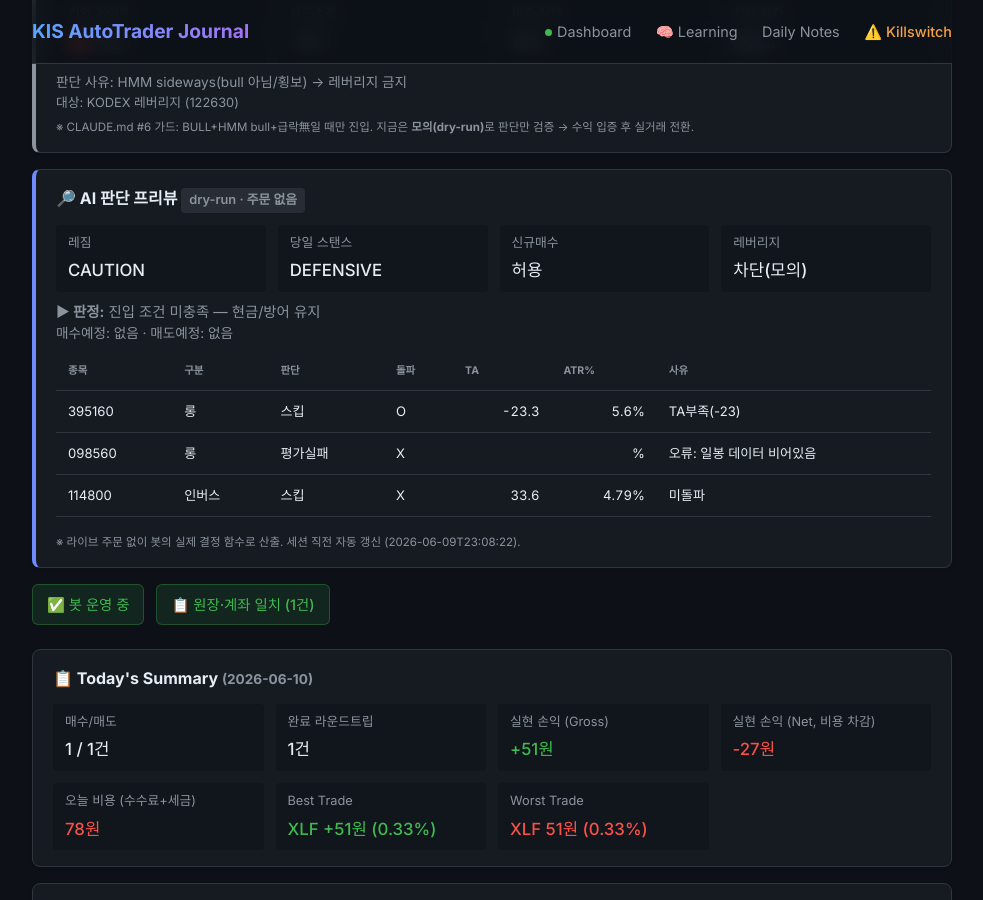
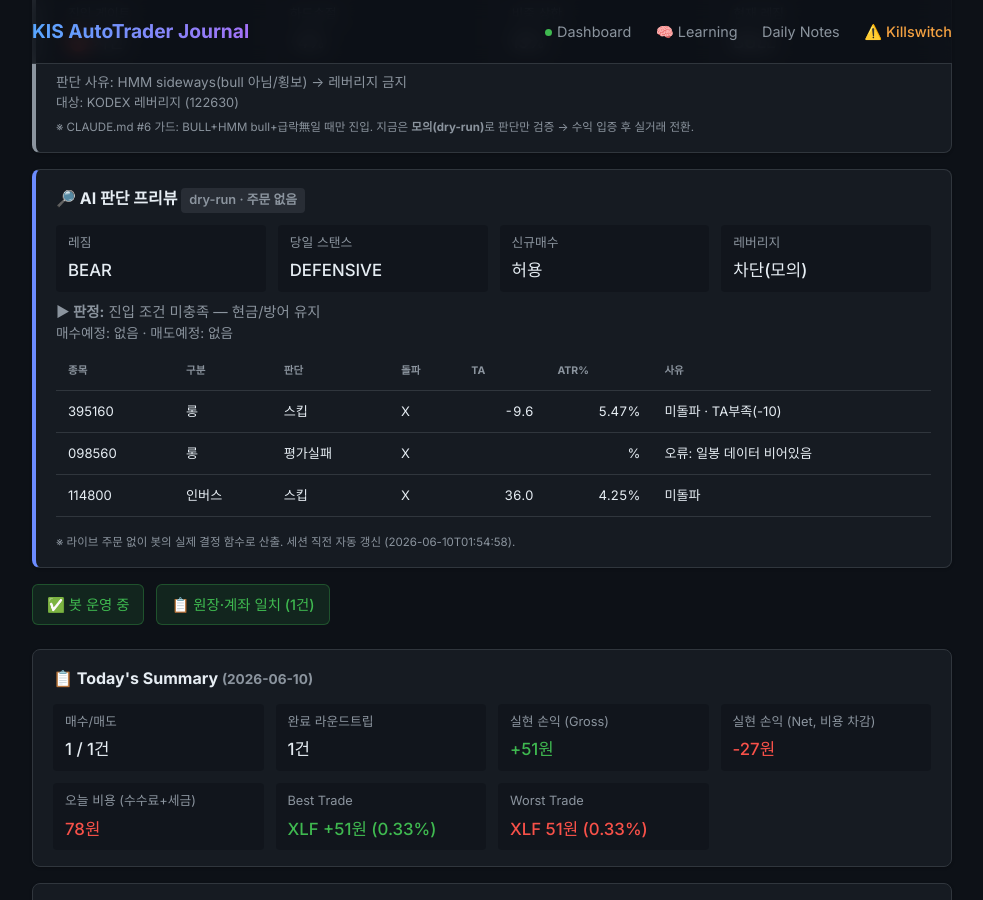
Before and after one commit to BudongJW/kis-trading-journal, a Jekyll site: the page built from index.html, in a window 1280 px wide and 900 px high, scrolled down 645 px. Shown: the whole window, without its empty margins (148-1131 px from the left). Built offline with Jekyll 4.4.1, drawn with Linux system fonts in a browser that asks for light colours; nearby versions of some CDN libraries.

Commit message:
auto: dry-run preview 06-10 01:55Z

```diff
--- a/_data/dry_run.json
+++ b/_data/dry_run.json
@@ -1,19 +1,19 @@
 {
-  "generated_at": "2026-06-09T23:08:22",
+  "generated_at": "2026-06-10T01:54:58",
   "mode": "DRY-RUN (읽기 전용, 주문 없음)",
   "market": {
-    "regime": "CAUTION",
+    "regime": "BEAR",
     "regime_blind": false,
-    "regime_detail": "카나리아 1/2 음전환",
+    "regime_detail": "카나리아 1/2 음전환 | HMM bear (99%) → BEAR 격상",
     "day_stance": "DEFENSIVE",
     "day_stance_forced": false,
-    "briefing": "오늘 스탠스 방어(DEFENSIVE) · 레짐 CAUTION·신뢰도 22% · 美 오버나이트 bearish(-1.5%) · 고변동(86.0%ile) · 예산 25%·최대 1종목·허용 인버스",
+    "briefing": "오늘 스탠스 방어(DEFENSIVE) · 레짐 BEAR·신뢰도 24% · 美 오버나이트 bearish(-1.0%) · 고변동(100.0%ile) · 예산 25%·최대 1종목·허용 인버스",
     "blocks_new_buys": false
   },
   "gates": {
     "leverage_dry_run": true,
     "leverage_gate_allowed": false,
-    "leverage_gate_reason": "레짐 CAUTION(BULL 아님) → 레버리지 금지"
+    "leverage_gate_reason": "레짐 BEAR(BULL 아님) → 레버리지 금지"
   },
   "account": {
     "cash": 783401,
@@ -25,7 +25,7 @@
     {
       "symbol": "214980",
       "qty": 1,
-      "price": 114660,
+      "price": 114665,
       "would_sell": false,
       "reason": ""
     }
@@ -35,11 +35,11 @@
       "symbol": "395160",
       "type": "롱",
       "decision": "스킵",
-      "breakout": true,
-      "ta": -23.3,
-      "atr_pct": 5.6,
+      "breakout": false,
+      "ta": -9.6,
+      "atr_pct": 5.47,
       "fee_gate_ok": true,
-      "why_skip": "TA부족(-23)"
+      "why_skip": "미돌파 · TA부족(-10)"
     },
     {
       "symbol": "098560",
@@ -52,8 +52,8 @@
       "type": "인버스",
       "decision": "스킵",
       "breakout": false,
-      "ta": 33.6,
-      "atr_pct": 4.79,
+      "ta": 36.0,
+      "atr_pct": 4.25,
       "fee_gate_ok": true,
       "why_skip": "미돌파"
     }
```
